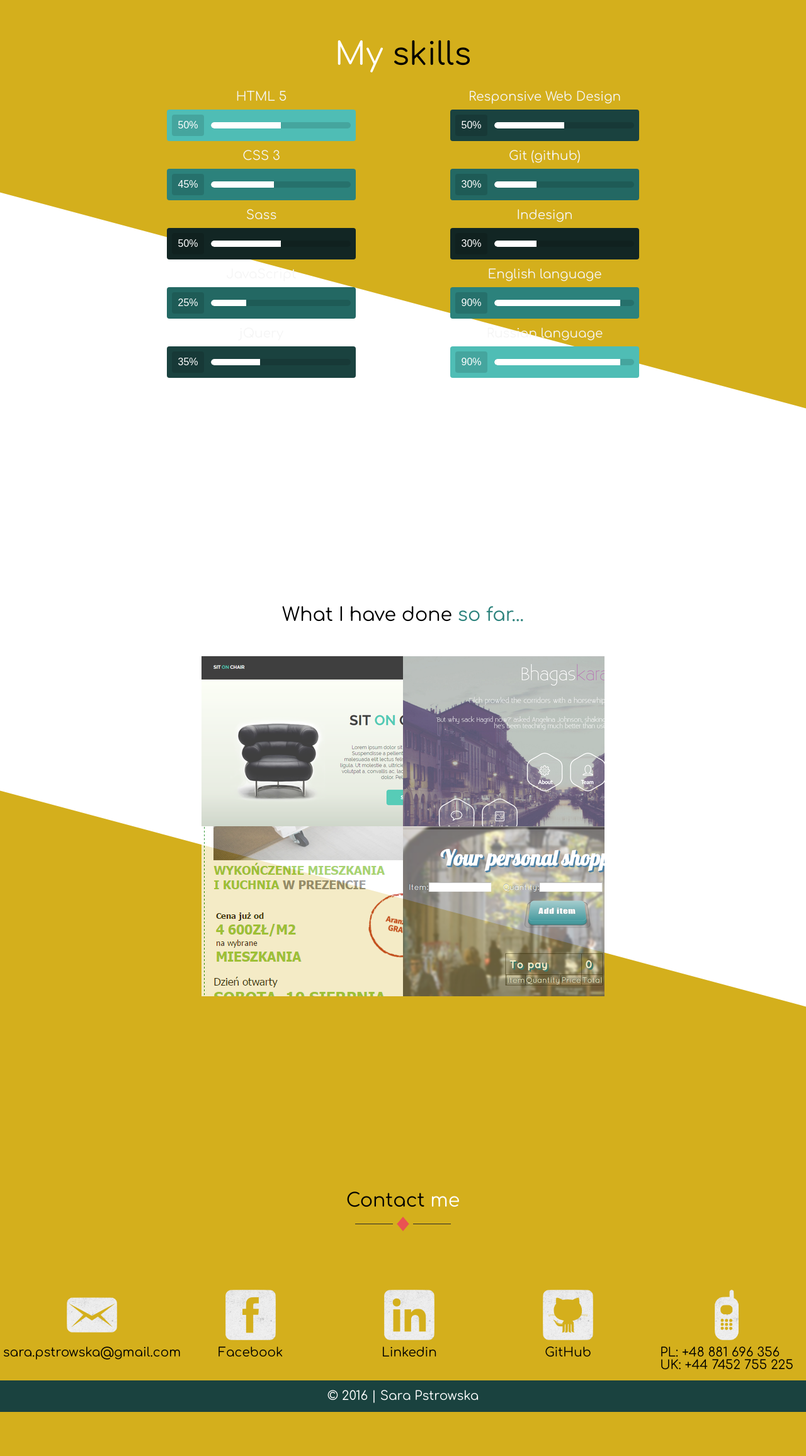
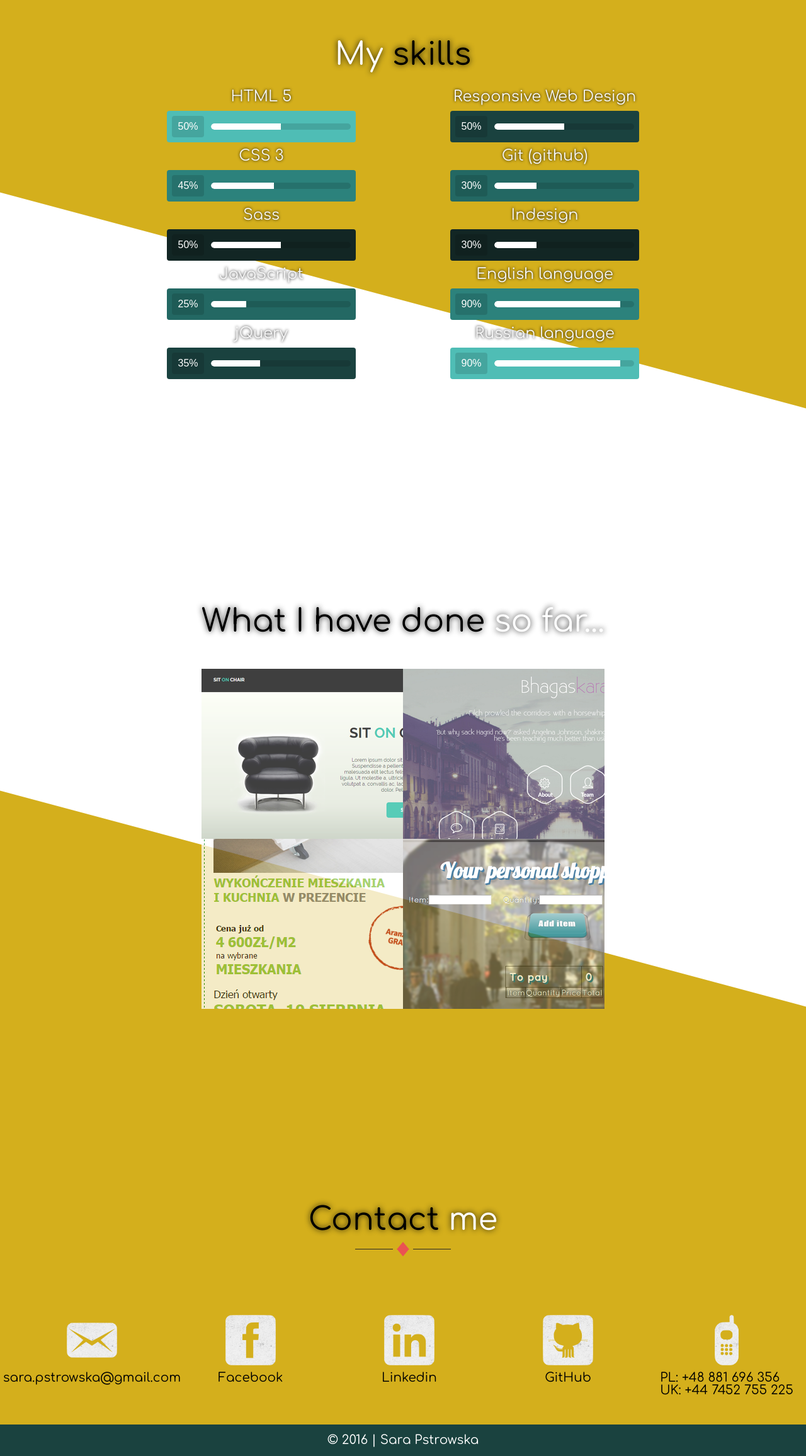
Before and after one commit to p-sara/my-portfolio, a plain HTML site: page index.html in a window 1280 px wide. Shown: the part 1573-3885 px from the top of the page at 63% size. Before the commit the page ends 3815 px from the top, so only its background shows below. Drawn offline with nearby package versions, Linux system fonts and the light colour scheme.

Commit message:
some small changes

```diff
--- a/css/style.css
+++ b/css/style.css
@@ -149,7 +149,15 @@ body {
   font-family: 'Comfortaa', cursive;
 }
 h2 {
-  font-size:30px;
+  font-size:50px;
+    text-shadow: 0px 0px 10px rgba(0,0,0,0.9);
+    color:black;
+}
+h4 {
+    font-size:24px;
+}
+span {
+    color:white;
 }
 #main-header {
   background-repeat: no-repeat;
@@ -279,7 +287,7 @@ h2 {
 }
 #main-header .my_story {
   position:absolute;
-    top: 40%;
+    top: 35%;
     transform: translateY(-50%);
     left:50%;
   transform: translateX(-50%);
@@ -318,7 +326,7 @@ h2 {
   margin:0 auto;
   margin-top:20px;
   position:absolute;
-  top: 65%;
+  top: 75%;
   transform: translateY(-50%);
   left:50%;
   transform: translateX(-50%);
@@ -384,10 +392,11 @@ h2 {
   margin-left: 40px;
     color:gray;
 }
-.section-header h2 {
+#about_me .description h2 {
     margin:0 auto;
-    font-size:5em;
-    text-align:center;
+    color:gray;
+    Font-size:30px;
+    text-shadow:none;
 }
 #container {
   text-align: center;
@@ -396,10 +405,6 @@ h2 {
   margin-left:5em;
   margin-right:5em;
 }
-h4 {
-  color: whitesmoke;
-}
-
 /*Skill section*/
 #my_skills {
   padding-top:85px;
@@ -409,8 +414,10 @@ h4 {
   align-content: center;
   margin-bottom:200px;
 }
-#my_skills span {
-  color:black;
+#my_skills h4 {
+ text-shadow: 0px 0px 3px rgba(0,0,0,0.9);
+text-shadow: 0px 0px 4px rgba(0,0,0,0.9);
+color: whitesmoke;
 }
 .section-header {
   font-size:10px;
@@ -553,9 +560,6 @@ h4 {
   -webkit-backface-visibility: hidden;
   backface-visibility: initial;
 }
-#my_work span {
-  color:#2C827C;
-}
 #my_work h2 {
   display: block;
   text-align: center;
@@ -643,6 +647,7 @@ h4 {
   width: 24px;
   height: 24px;
   box-shadow: 0 5px 5px rgba(0, 0, 0, .5);
+    z-index: 1;
   position: relative;
   right:-208px;
   top:-50px;
@@ -660,6 +665,7 @@ h4 {
   width: 24px;
   height: 24px;
   box-shadow: 5px 0 5px rgba(0, 0, 0, .5);
+    z-index:1;
   position: relative;
   left:-34px;
   top:-50px;
@@ -681,13 +687,13 @@ h4 {
 /*----------Conact---------------*/
 #contact {
   height:300px;
+    margin-top:50px;
+    margin-bottom:50px;
 }
 #contact h2 {
   text-align: center;
 }
-#contact span {
-  color:white;
-}
+
 .decor {
   text-align:center;
 }
@@ -801,6 +807,8 @@ footer {
   color:white;
   width:100%;
   text-align:center;
+    position:relative;
+    bottom:0;
 }
 footer p {
   padding: 15px;
--- a/index.html
+++ b/index.html
@@ -67,7 +67,7 @@
   </section>
     <section id="my_skills">
     <header class="section-header">
-      <h2>My<span> skills</span></h2>
+      <h2><span>My</span> skills</h2>
     </header>
       <div class="skill-wrapper">
       <div id="container">
```
